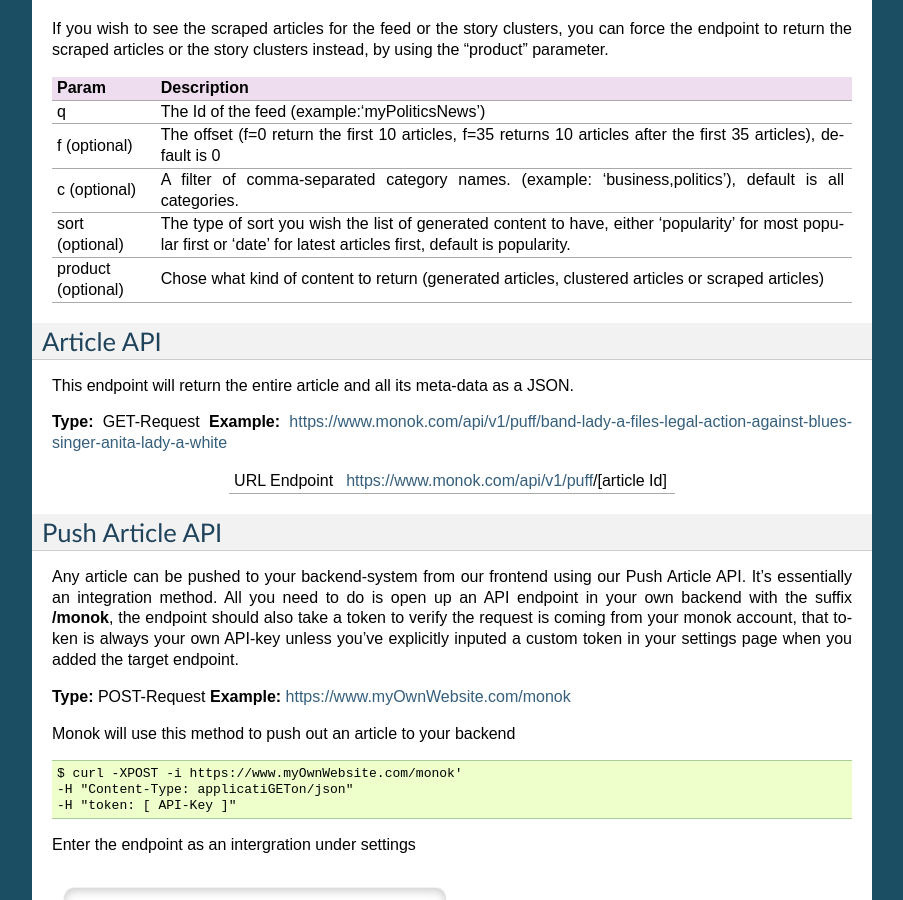
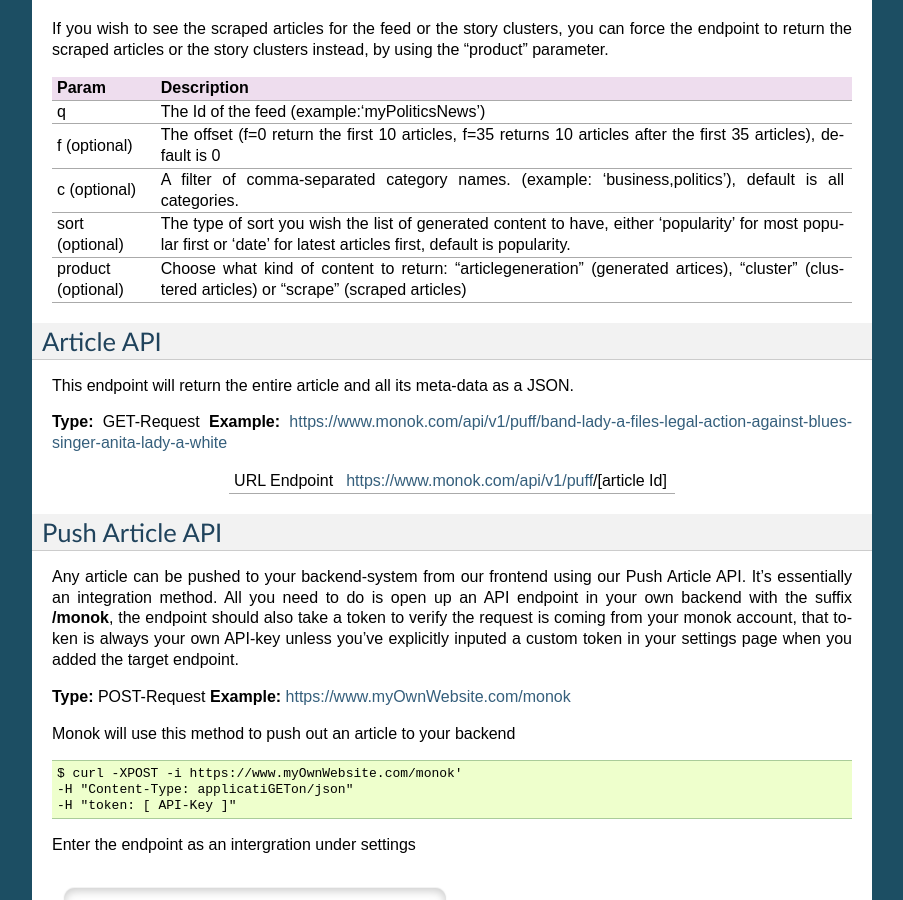
Before and after one commit to monoklabs/monok-docs, a Sphinx documentation site: the page built from docs/api.rst, in a window 1280 px wide and 900 px high, scrolled down 1744 px. Shown: the whole window, without its empty margins (198-1101 px from the left). Built offline with Sphinx 7.4.7, drawn with Linux system fonts in a browser that asks for light colours.

Commit message:
Update api.rst

```diff
--- a/docs/api.rst
+++ b/docs/api.rst
@@ -110,8 +110,8 @@ c (optional)      	A filter of comma-separated category
 sort (optional)   	The type of sort you wish the list of generated content
                   	to have, either ‘popularity’ for most popular first or ‘date’ for
 		  	latest articles first, default is popularity.
-product (optional)  	Chose what kind of content to return (generated articles,
-			clustered articles or scraped articles)
+product (optional)  	Choose what kind of content to return: "articlegeneration" (generated artices),
+			"cluster" (clustered articles) or "scrape" (scraped articles)
 ===================   	==================================================================
 
 
```
